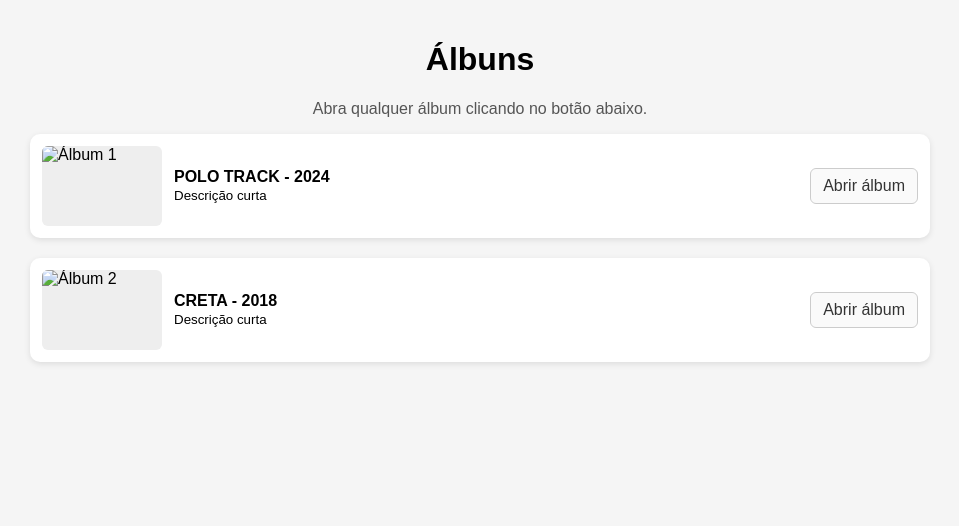
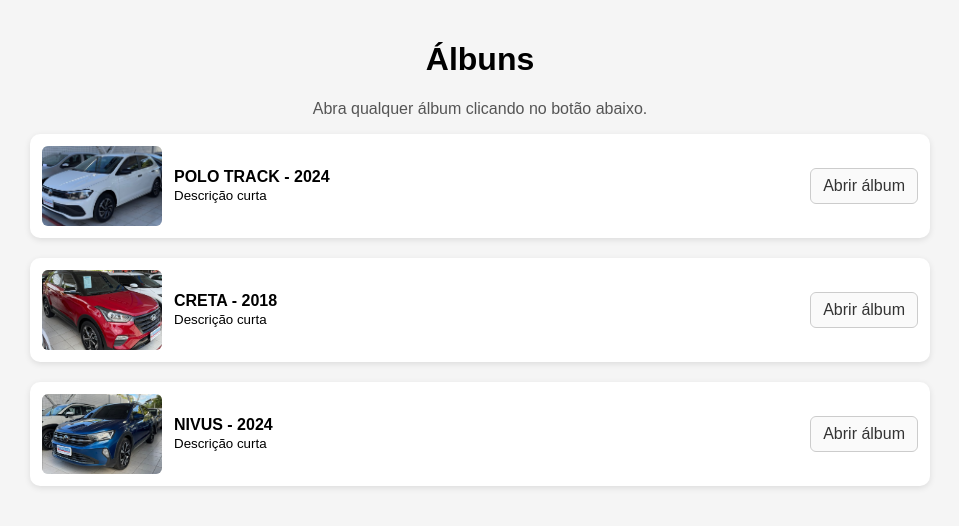
Before and after one commit to evertoncostadev/nossalojalbum.github.io, a plain HTML site: page index.html in a window 1280 px wide. Shown: the whole page, without its empty margins (160-1119 px from the left). Drawn offline with Linux system fonts and the light colour scheme.

Commit message:
testando

```diff
--- a/index.html
+++ b/index.html
@@ -75,7 +75,7 @@
   <p>Abra qualquer álbum clicando no botão abaixo.</p>
   <ul>
     <li>
-      <img class="thumb" src="evertoncostadev.github.io/fotosVeiculos/poloTrack-2024/image.png" alt="Álbum 1">
+      <img class="thumb" src="fotosVeiculos/poloTrack-2024/image.png" alt="Álbum 1">
       <div class="info">
         <strong>POLO TRACK - 2024</strong><br>
         <small>Descrição curta</small>
@@ -83,14 +83,22 @@
       <a class="button" href="https://photos.app.goo.gl/LPXab9yobo3N9tye9" target="_blank" rel="noopener">Abrir álbum</a>
     </li>
     <li>
-      <img class="thumb" src="evertoncostadev.github.io/fotosVeiculos/creta2018/image.png" alt="Álbum 2">
+      <img class="thumb" src="fotosVeiculos/creta2018/image.png" alt="Álbum 2">
       <div class="info">
         <strong>CRETA - 2018</strong><br>
         <small>Descrição curta</small>
       </div>
       <a class="button" href="https://photos.app.goo.gl/DgA53LmTPLAt5rtU9" target="_blank" rel="noopener">Abrir álbum</a>
     </li>
-    <!-- adicione mais li para outros álbuns -->
+    <li>
+      <img class="thumb" src="fotosVeiculos/nivus2024/image.png" alt="Álbum 2">
+      <div class="info">
+        <strong>NIVUS - 2024</strong><br>
+        <small>Descrição curta</small>
+      </div>
+      <a class="button" href="https://photos.app.goo.gl/61MUcKnjrt19aeuf7" target="_blank" rel="noopener">Abrir álbum</a>
+    </li>
+    <!-- adicione mais li para outros álbuns. -->
   </ul>
 </body>
 </html>
```
